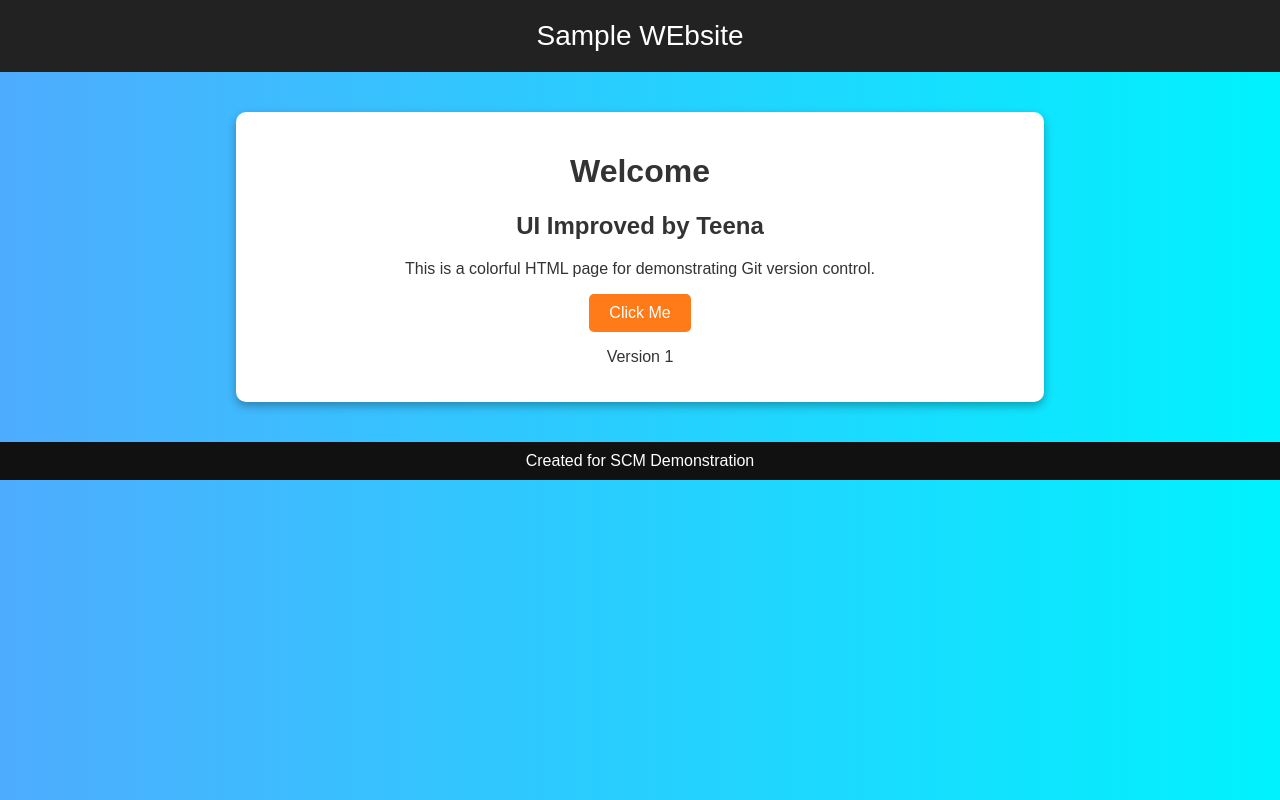
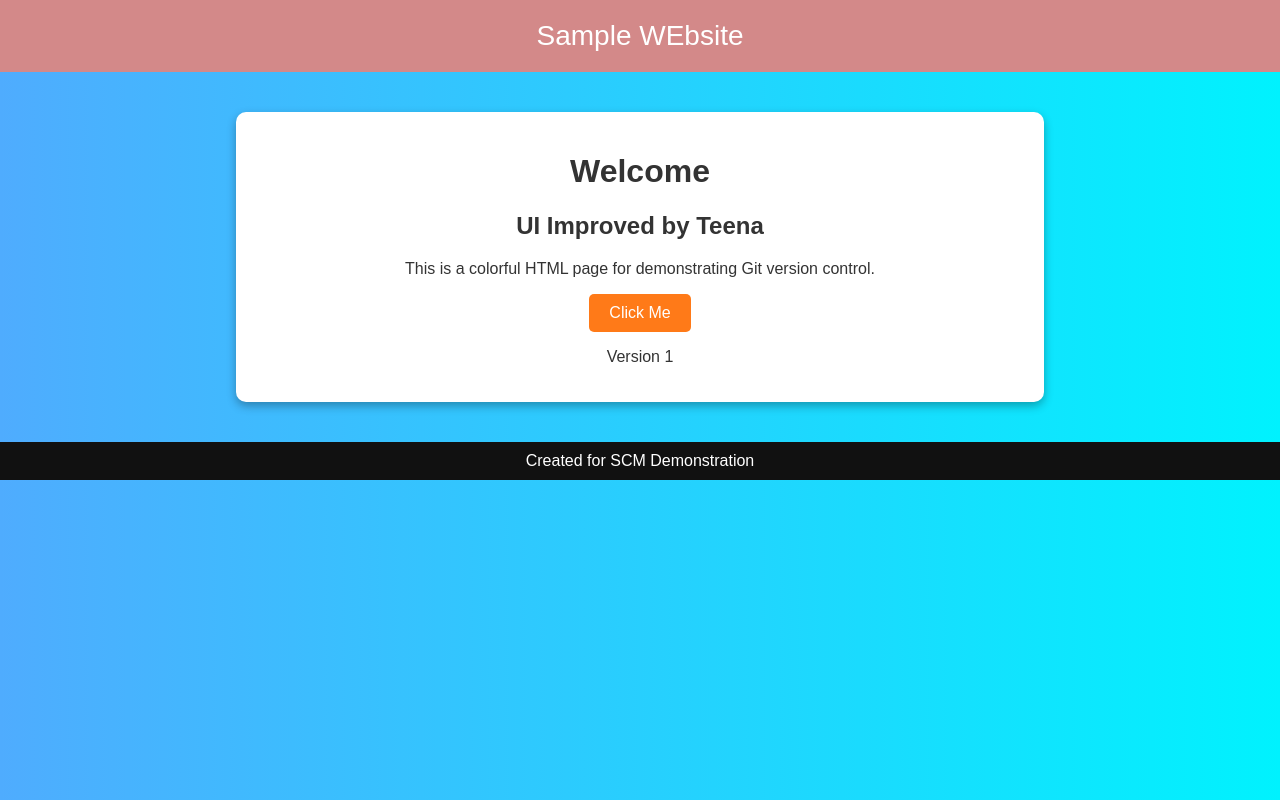
Before and after one commit to Teenachandar27/scm-project-, a plain HTML site: page scm-project--main/index.html in a window 1280 px wide. Drawn offline with Linux system fonts and the light colour scheme.

Commit message:
Member2: Styling update (Fixes #3)

```diff
--- a/scm-project--main/style.css
+++ b/scm-project--main/style.css
@@ -8,7 +8,7 @@ body {
 }
 
 header {
-    background-color: #222;
+    background-color: rgb(211, 137, 137);
     padding: 20px;
     font-size: 28px;
 }
```
